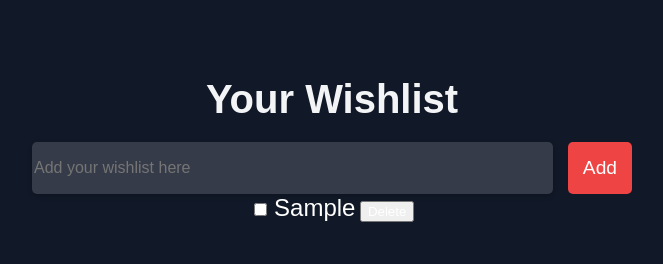
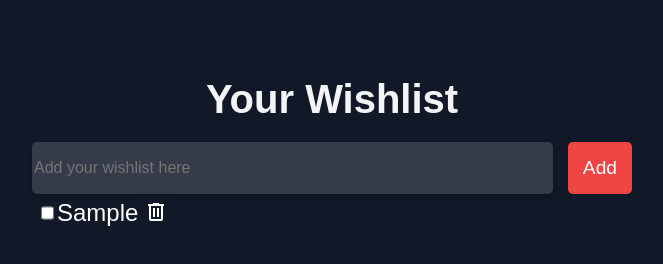
Before and after one commit to Prince3009/GFG, a plain HTML site: page WishlistApp/index.html in a window 1280 px wide. Both pictures are taken after typing "Sample" into the empty fields and a click on the button "Add". Shown: the whole page, without its empty margins (308-971 px from the left). Drawn offline with Linux system fonts and the light colour scheme.

Commit message:
Mini Projects

```diff
--- a/WishlistApp/index.css
+++ b/WishlistApp/index.css
@@ -26,7 +26,6 @@ body {
 
     .todo-form input {
      background-color: #353B48;
-     /* padding: 15px; */
      border-radius: 5px;
      border: none;
      color: #FFFFFF;
@@ -75,8 +74,18 @@ body {
     }
 
     .dlt-btn{
+     display: flex;
      color: white;
+     background-color: #111827;
+     border: none;
+     cursor: pointer;
     }
+
+    .showTodo{
+     display: flex;
+     margin: 5px;
+     }
+
 
     /* Responsive design for smaller screens */
     @media (max-width: 768px) {
--- a/WishlistApp/index.js
+++ b/WishlistApp/index.js
@@ -3,8 +3,10 @@ let todoInput = document.querySelector(".input");
 let addTodoButton = document.querySelector(".button");
 let showTodos = document.querySelector(".todos-container");
 
+let localData = JSON.parse(localStorage.getItem("todo"));
+
 // Declare a variable to store the todo item input by the user
-let todoList = [];
+let todoList = localData || [];
 
 // Function to generate a unique identifier (UUID) for each todo item
 function uuid() {
@@ -26,6 +28,7 @@ addTodoButton.addEventListener("click", (e) => {
             isCompleted: false  // Mark the new todo as not completed by default
         });
         renderTodoList(todoList);                      // Render the updated todo list
+        localStorage.setItem('todo', JSON.stringify(todoList));
         todoInput.value = '';                          // Clear the input field after adding a todo
     }
 });
@@ -42,16 +45,19 @@ showTodos.addEventListener("click", (e) => {
             todoList = todoList.filter(todo => todo.id!== deleteTodoKey);
 
         renderTodoList(todoList);                            // Render the updated todo list
+        localStorage.setItem('todo', JSON.stringify(todoList));
+
     }
 );
 
 // Function to render the todo items in the UI
 function renderTodoList(todoList) {
     showTodos.innerHTML = todoList.map(({ id, whatTodo, isCompleted }) => `
-        <div>
+        <div class="showTodo">
             <input id="item-${id}" type="checkbox" data-key="${id}" ${isCompleted ? "checked" : ""}>
             <label for="item-${id}" class="todo ${isCompleted ? "checked-todo" : ""}" data-key="${id}">${whatTodo}</label>
-            <button class="dlt-btn" data-todokey="${id}">Delete</button>
+            <button class="dlt-btn"><svg xmlns="http://www.w3.org/2000/svg" height="24px" class="dlt-btn" data-todokey="${id}" viewBox="0 -960 960 960" width="24px" fill="#FFFFFF"><path d="M280-120q-33 0-56.5-23.5T200-200v-520h-40v-80h200v-40h240v40h200v80h-40v520q0 33-23.5 56.5T680-120H280Zm400-600H280v520h400v-520ZM360-280h80v-360h-80v360Zm160 0h80v-360h-80v360ZM280-720v520-520Z"/></svg>
+            </button>
         </div>
     `).join(''); // Join the array of HTML strings into one large string
 }
```
Also changed, not shown: FormValidationUsingRegex/index.css (added), FormValidationUsingRegex/index.html (added), FormValidationUsingRegex/index.js (added).
